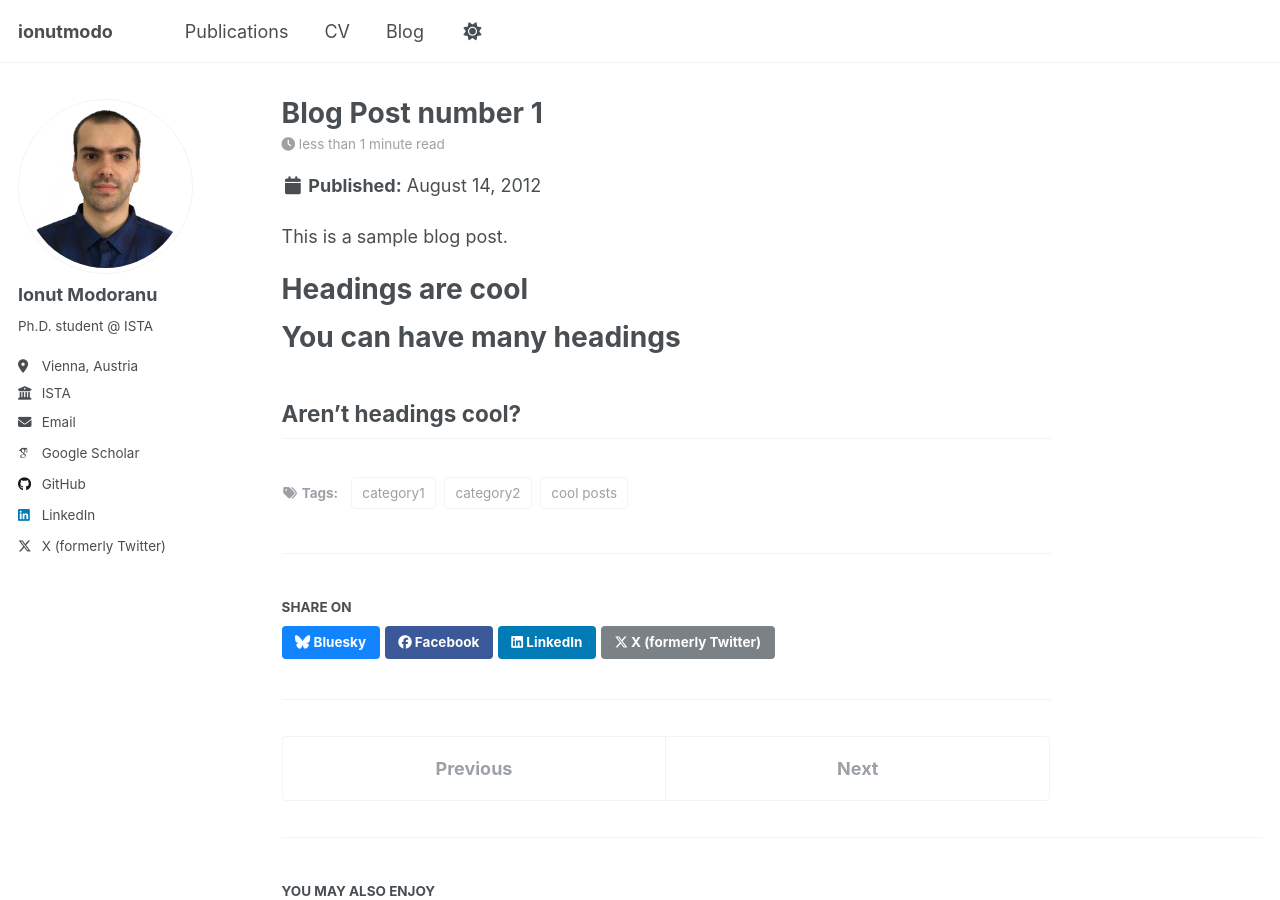
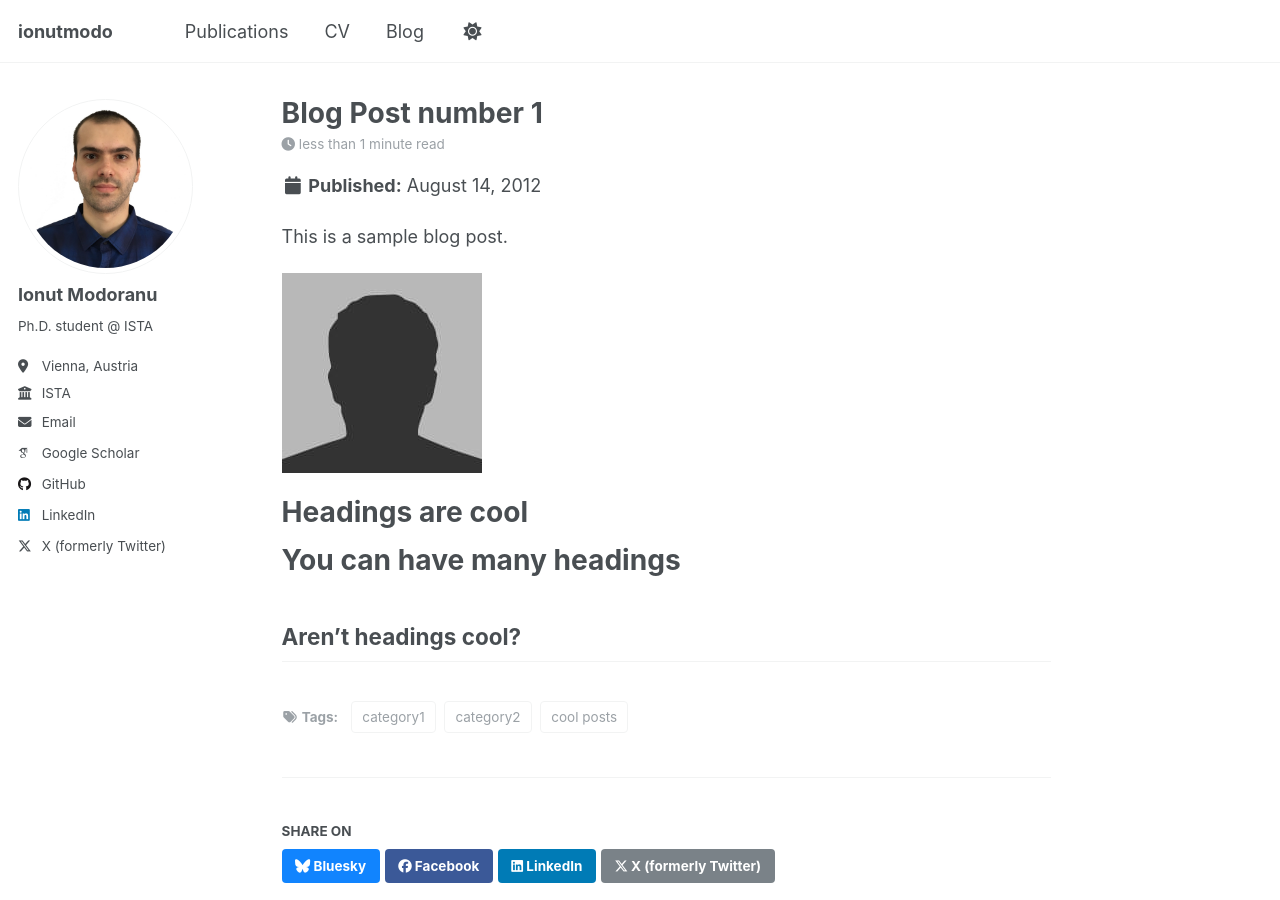
Before and after one commit to ionutmodo/ionutmodo.github.io, a Jekyll site: the page built from _posts/2012-08-14-blog-post-1.md, in a window 1280 px wide and 900 px high. Built offline with Jekyll 4.4.1, drawn with Linux system fonts in a browser that asks for light colours; some web fonts are replaced.

Commit message:
added picture

```diff
--- a/_posts/2012-08-14-blog-post-1.md
+++ b/_posts/2012-08-14-blog-post-1.md
@@ -10,6 +10,8 @@ tags:
 
 This is a sample blog post.
 
+![BioPhoto](//images/bio-photo.jpg)
+
 Headings are cool
 ======
 
```
